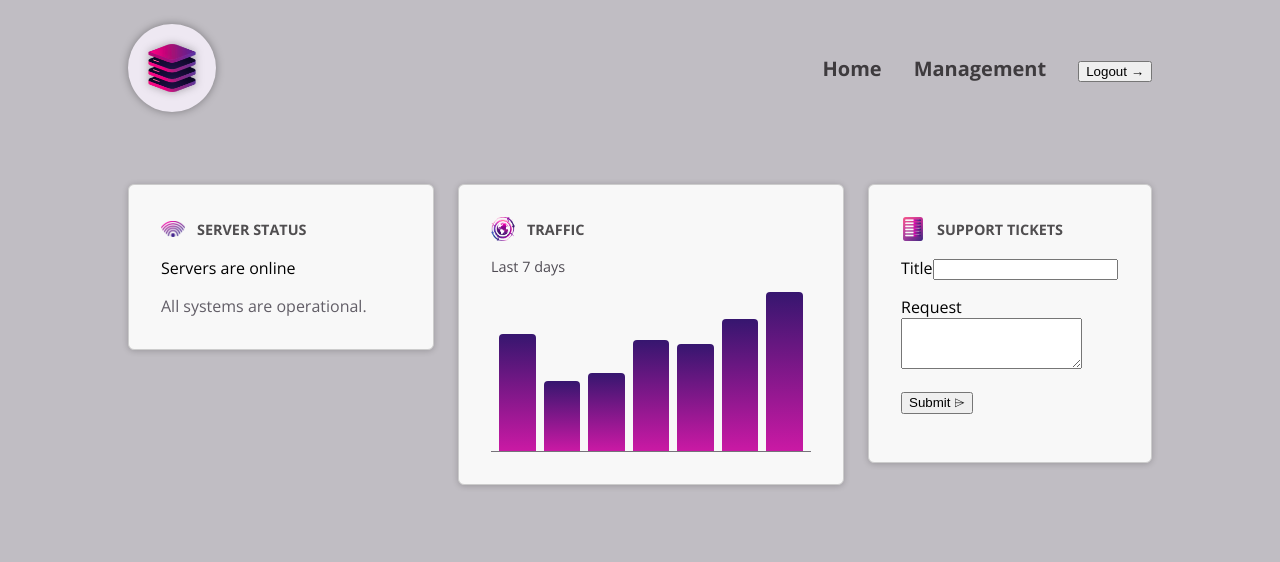
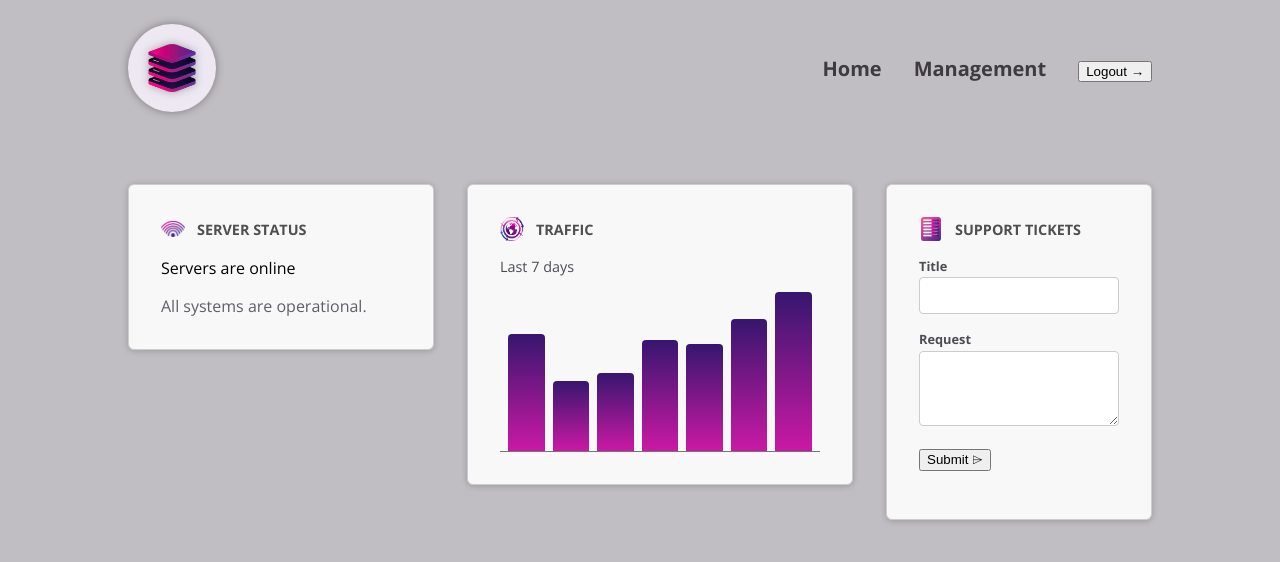
Before and after one commit to Strange-boy/server-dashboard, an Angular app: page / in a window 1280 px wide. Shown: the top 562 px of the page. Built offline with nearby package versions, Linux system fonts and the light colour scheme.

Commit message:
Experimenting view encapsulation in angular

```diff
--- a/src/app/shared/control/control.component.html
+++ b/src/app/shared/control/control.component.html
@@ -1,4 +1,4 @@
-<p>
+<p class="control">
     <label>{{ label }}</label>
     <ng-content select="input, textarea"/>
 </p>
--- a/src/app/shared/control/control.component.ts
+++ b/src/app/shared/control/control.component.ts
@@ -1,11 +1,12 @@
-import {Component, Input} from "@angular/core";
+import {Component, Input, ViewEncapsulation} from "@angular/core";
 
 @Component({
     selector : 'app-control',
     templateUrl : './control.component.html',
     styleUrls : ['./control.component.css'],
     standalone : true,
-    imports : []
+    imports : [],
+    encapsulation: ViewEncapsulation.None
 })
 
 export class ControlComponent {
```
